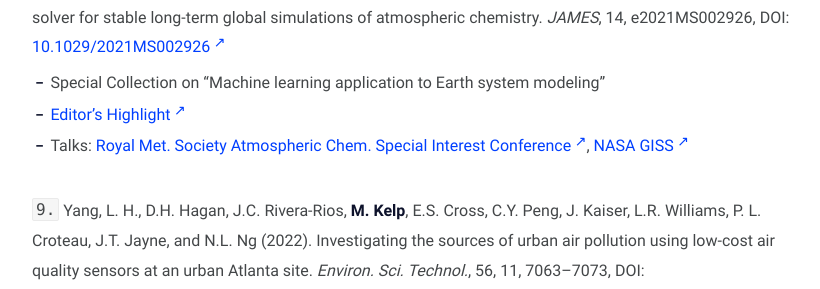
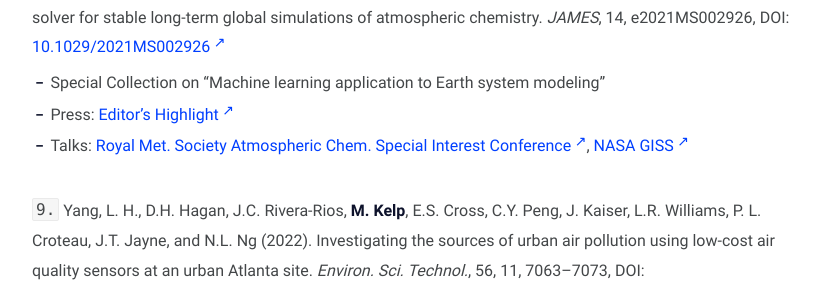
Before and after one commit to mkelp/mkelp.github.io, a Jekyll site: the page built from publications.md, in a window 1280 px wide and 900 px high, scrolled down 973 px. Shown: the part 155-444 px from the top of the window, without its empty margins (228-1048 px from the left). Built offline with Jekyll 4.4.1, drawn with Linux system fonts in a browser that asks for light colours.

Commit message:
August15c

```diff
--- a/publications.md
+++ b/publications.md
@@ -39,7 +39,7 @@
 `10.` **Kelp, M.**, D.J. Jacob, H. Lin, and M.P. Sulprizio (2022). An online-learned neural network chemical
 solver for stable long-term global simulations of atmospheric chemistry. *JAMES*, 14, e2021MS002926, DOI: [10.1029/2021MS002926](https://doi.org/10.1029/2021MS002926){:target="_blank"} <br />
 * Special Collection on “Machine learning application to Earth system modeling”
-* [Editor's Highlight](https://eos.org/editor-highlights/accurate-and-fast-emulation-with-online-machine-learning){:target="_blank"}
+* Press: [Editor's Highlight](https://eos.org/editor-highlights/accurate-and-fast-emulation-with-online-machine-learning){:target="_blank"}
 * Talks: [Royal Met. Society Atmospheric Chem. Special Interest Conference](https://youtu.be/AKomky52rPU?t=5561){:target="_blank"}, [NASA GISS](https://www.youtube.com/watch?v=0OK53zXPh5k&ab_channel=NASAGoddardInstituteforSpaceStudies){:target="_blank"}
 
 <br>
```
